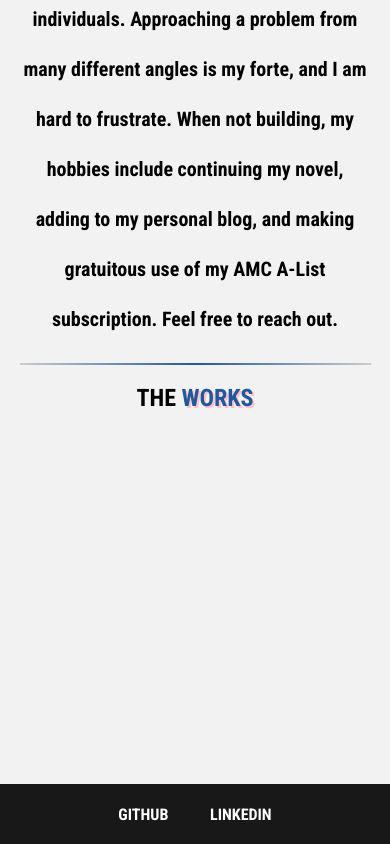
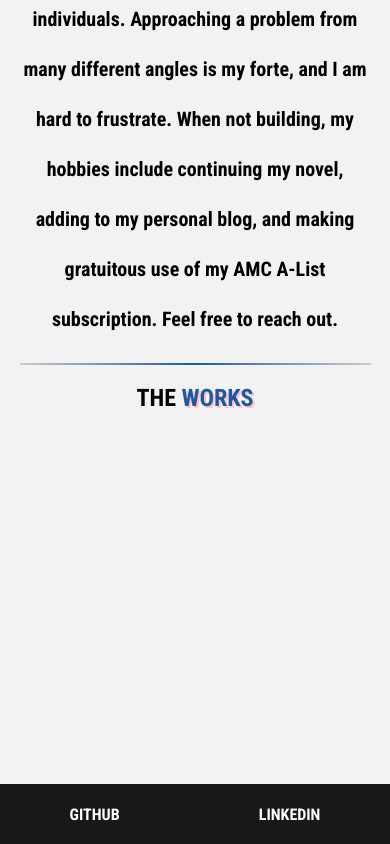
Before and after one commit to darcboykin1/darcboykin1.github.io, a plain HTML site: page index.html in a window 390 px wide. Shown: the part 2137-2981 px from the top of the page. Drawn offline with nearby package versions, Linux system fonts and the light colour scheme; no server answers.

Commit message:
add'tl styling

```diff
--- a/style.css
+++ b/style.css
@@ -301,8 +301,21 @@ li.skill {
 		line-height: 2.5;
 	}
 }
+@media only screen and (max-width: 1200px){
+	.footnav {
+		width: 20%;
+	}
+}
+@media only screen and (max-width: 1120px){
+	.foottextcontainer {
+		display: none;
+	}
 
-@media only screen and (max-width: 800px){
+	.footnav {
+		width: 100%;
+	}
+}
+@media only screen and (max-width: 850px){
 	.innerNav{
 		display: none;
 	}
@@ -317,8 +330,13 @@ li.skill {
 	}
 }
 @media only screen and (max-width: 400px){
+
+	.foottextcontainer {
+		display: none;
+	}
+
 	.footnav{
-		width: 50%;
+		width: 100%;
 	}
 
 	.biosec {
```
